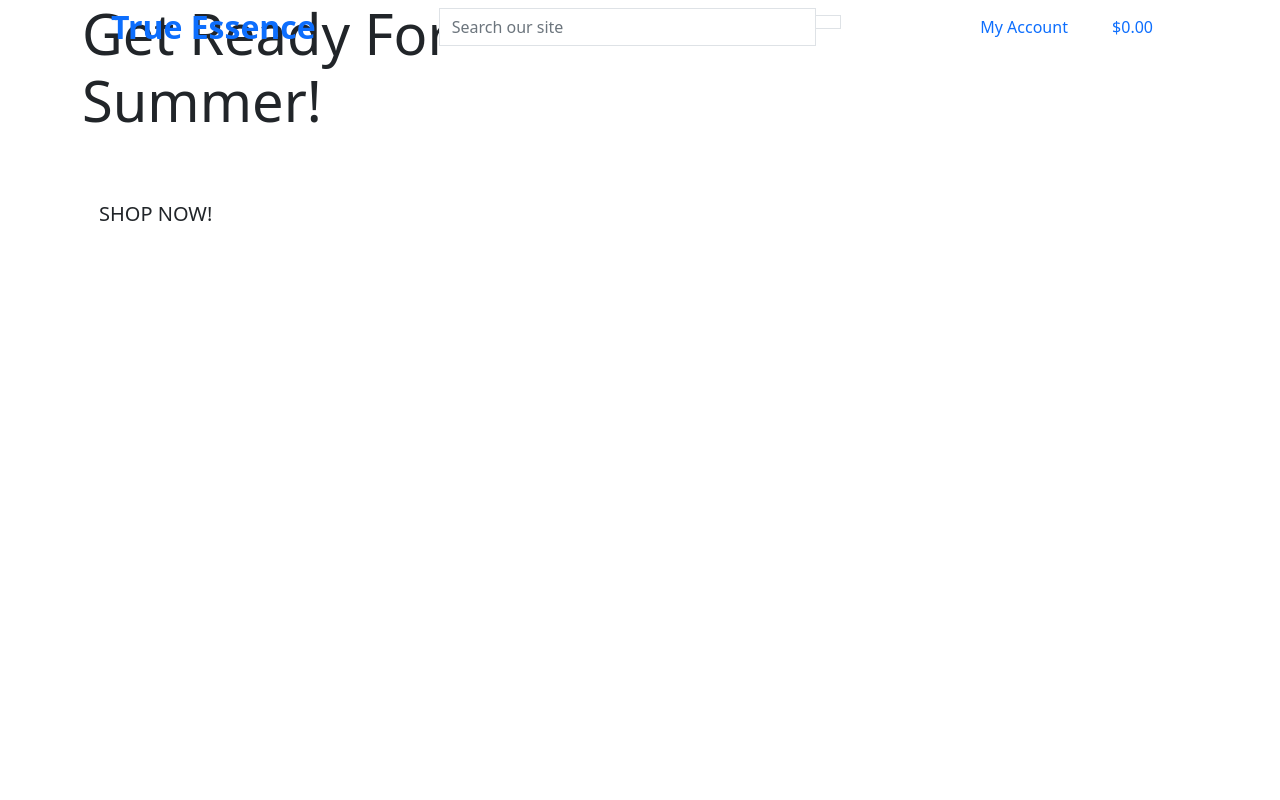
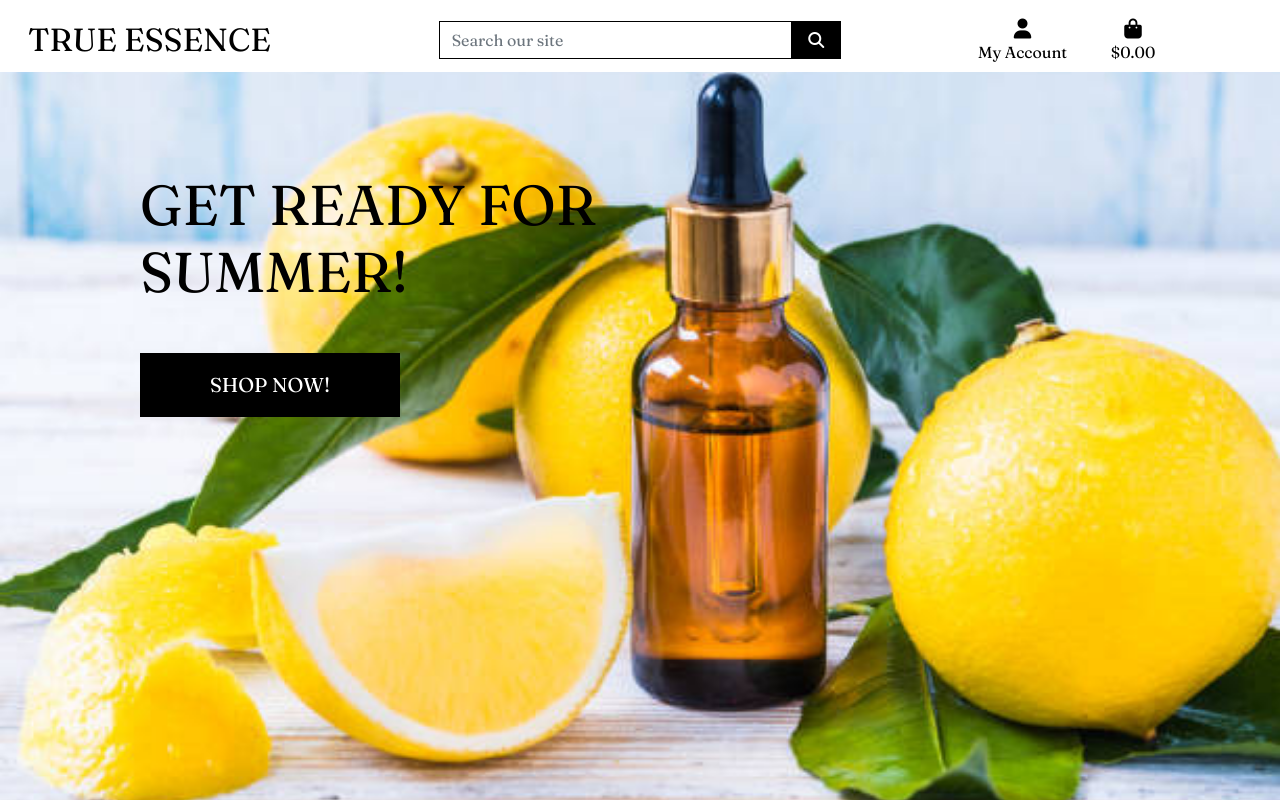
Before and after one commit to Lee-AnnC/True_Essence, a Django app: page / in a window 1280 px wide. Run offline with Django 3.2, Linux system fonts and the light colour scheme; some libraries are stand-ins or nearby versions.

Commit message:
Homepage header and css completed

```diff
--- /dev/null
+++ b/static/css/base.css
@@ -0,0 +1,81 @@
+html {
+    height: 100%;
+}
+
+body {
+    background: url('/media/homepage_background4.jpg') no-repeat center center fixed;
+    background-size: cover;
+    height: calc(100vh - 164px);
+    color: #555;
+    font-family: 'Fraunces', serif;
+}
+
+/* from Bulma */
+.icon {
+    align-items: center;
+    display: inline-flex;
+    justify-content: center;
+    height: 1.5rem;
+    width: 1.5rem;
+}
+
+.logo-font {
+    text-transform: uppercase;
+}
+
+.main-logo-link {
+    width: fit-content;
+}
+
+.shop-now-button {
+    background: black;
+    color: white;
+    min-width: 260px;
+}
+
+.btn-black {
+    background: black;
+    color: white;
+}
+
+.shop-now-button:hover,
+.shop-now-button:active,
+.shop-now-button:focus,
+.btn-black:hover,
+.btn-black:active,
+.btn-black:focus {
+    background: #222;
+    color: white;
+}
+
+.text-black {
+    color: #000 !important;
+}
+
+.border-black {
+    border: 1px solid black !important;
+}
+
+/* -------------------------------- Media Queries */
+
+/* Slightly larger container on xl screens */
+@media (min-width: 1200px) {
+    .container {
+    max-width: 80%;
+    }
+}
+
+/* fixed top navbar only on medium and up */
+@media (min-width: 992px) {
+    .fixed-top-desktop-only {
+        position: fixed;
+        top: 0;
+        right: 0;
+        left: 0;
+        z-index: 1030;
+    }
+
+    .header-container {
+        padding-top: 164px;
+    }
+}
--- a/templates/base.html
+++ b/templates/base.html
@@ -14,13 +14,16 @@
         {% endblock %}
 
         {% block corecss %}
-            <link href="https://cdn.jsdelivr.net/npm/bootstrap@5.0.0-beta1/dist/css/bootstrap.min.css" rel="stylesheet" integrity="sha384-giJF6kkoqNQ00vy+HMDP7azOuL0xtbfIcaT9wjKHr8RbDVddVHyTfAAsrekwKmP1" crossorigin="anonymous">
+            <link rel="stylesheet" href="https://cdn.jsdelivr.net/npm/bootstrap@5.0.0-beta1/dist/css/bootstrap.min.css" integrity="sha384-giJF6kkoqNQ00vy+HMDP7azOuL0xtbfIcaT9wjKHr8RbDVddVHyTfAAsrekwKmP1" crossorigin="anonymous">
+            <link rel="stylesheet" href="https://fonts.googleapis.com/css2?family=Fraunces&display=swap">
+            <link rel="stylesheet" href="{% static 'css/base.css' %}">
         {% endblock %}
 
         {% block extra_css %}
         {% endblock %}
 
         {% block corejs %}
+            <script src="https://kit.fontawesome.com/679eccde82.js" crossorigin="anonymous"></script>
             <script src="https://cdn.jsdelivr.net/npm/bootstrap@5.0.0-beta1/dist/js/bootstrap.bundle.min.js" integrity="sha384-ygbV9kiqUc6oa4msXn9868pTtWMgiQaeYH7/t7LECLbyPA2x65Kgf80OJFdroafW" crossorigin="anonymous"></script>
             <script src="https://cdn.jsdelivr.net/npm/@popperjs/core@2.5.4/dist/umd/popper.min.js" integrity="sha384-q2kxQ16AaE6UbzuKqyBE9/u/KzioAlnx2maXQHiDX9d4/zp8Ok3f+M7DPm+Ib6IU" crossorigin="anonymous"></script>
             <script src="https://cdn.jsdelivr.net/npm/bootstrap@5.0.0-beta1/dist/js/bootstrap.min.js" integrity="sha384-pQQkAEnwaBkjpqZ8RU1fF1AKtTcHJwFl3pblpTlHXybJjHpMYo79HY3hIi4NKxyj" crossorigin="anonymous"></script>
@@ -33,7 +36,7 @@
     </head>
     <body>
         <header class="container-fluid fixed-top">
-            <div class="row">
+            <div id="topnav" class="row bg-white pt-lg-2 d-none d-lg-flex">
                 <div class="col-12 col-lg-4 my-auto py-1 py-lg-0 text-center text-lg-left">
                     <a href="{% url 'home' %}" class="nav-link main-logo-link">
                         <h2 class="logo-font text-black my-0"><strong>True Essence</strong></h2>
--- a/true_essence/settings.py
+++ b/true_essence/settings.py
@@ -147,3 +147,7 @@ USE_TZ = True
 # https://docs.djangoproject.com/en/3.1/howto/static-files/
 
 STATIC_URL = '/static/'
+STATICFILES_DIRS = (os.path.join(BASE_DIR, 'static'),)
+
+MEDIA_URL = '/media/'
+MEDIA_ROOT = os.path.join(BASE_DIR, 'media')
--- a/true_essence/urls.py
+++ b/true_essence/urls.py
@@ -15,9 +15,11 @@ Including another URLconf
 """
 from django.contrib import admin
 from django.urls import path, include
+from django.conf import settings
+from django.conf.urls.static import static
 
 urlpatterns = [
     path('admin/', admin.site.urls),
     path('accounts/', include('allauth.urls')),
     path('', include('home.urls')),
-]
+] + static(settings.MEDIA_URL, document_root=settings.MEDIA_ROOT)
```
Also changed, not shown: media/homepage_background2.jpg (added), media/homepage_background4.jpg (added), media/homepage_background4a.jpg (added).
